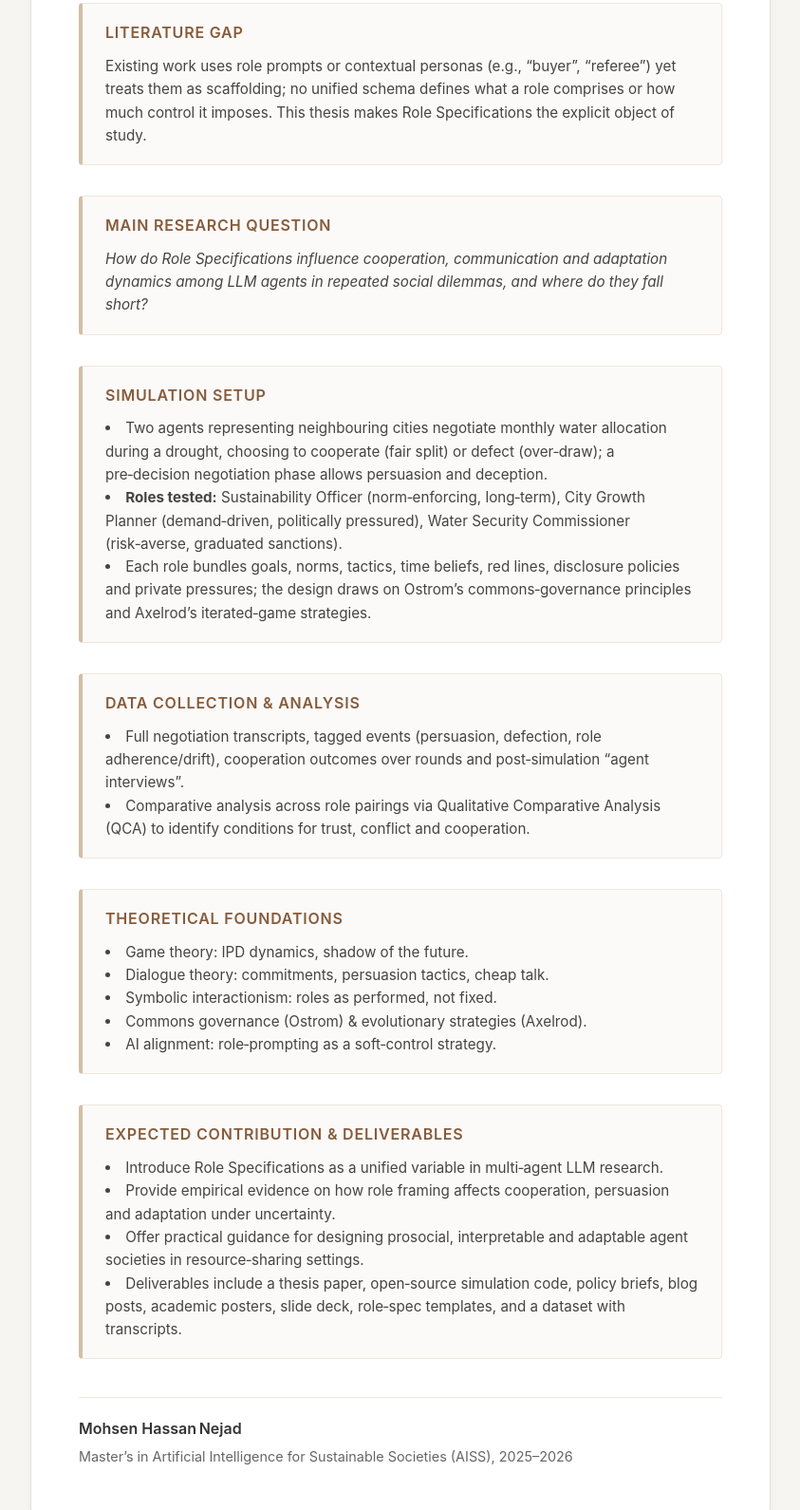
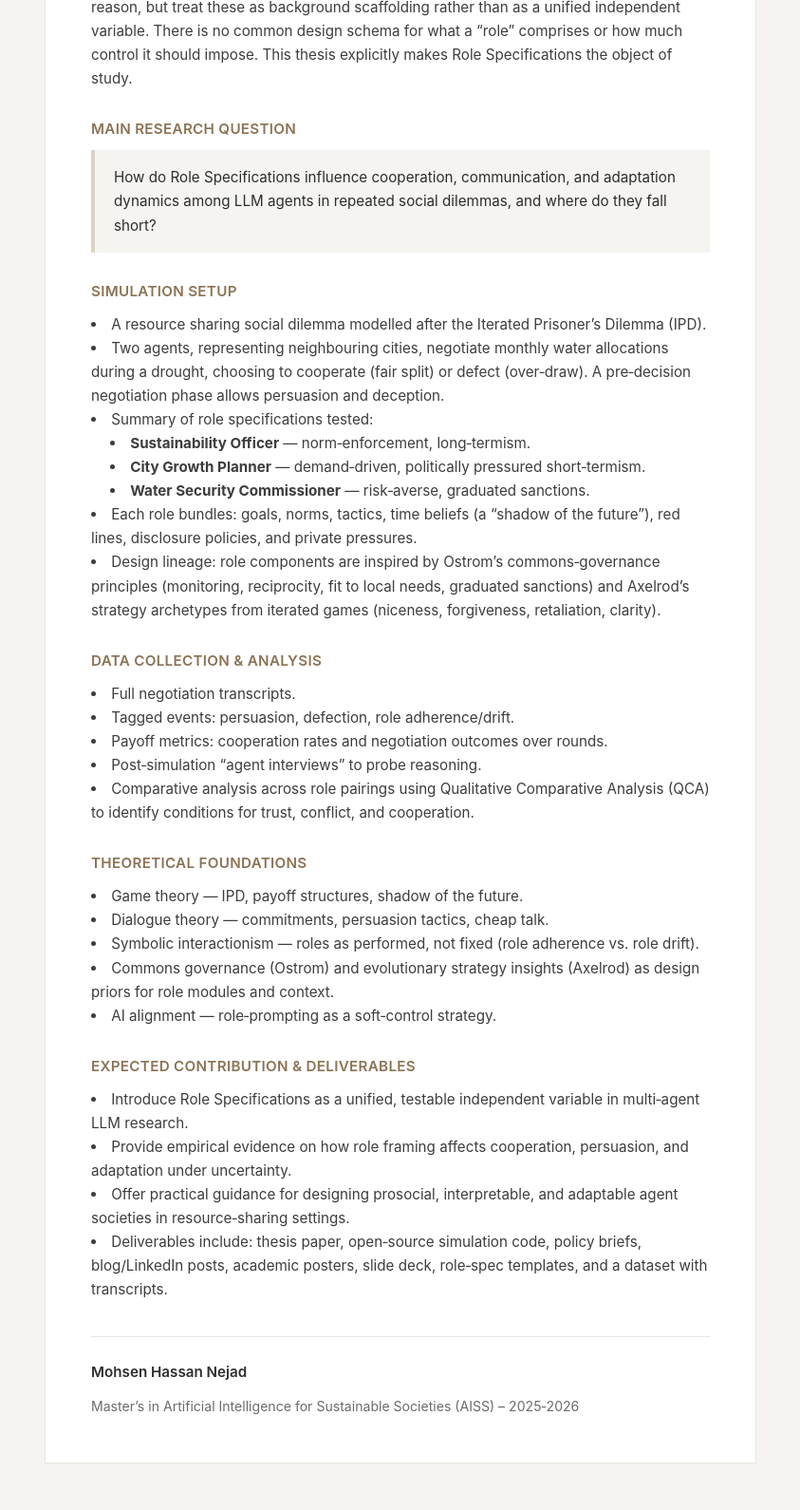
Before and after one commit to TechNejad/MA-thesis-proposal-one-pager, a plain HTML site: page index.html in a window 1280 px wide. Shown: the part 523-2113 px from the top of the page at 95% size, without its empty margins (218-1061 px from the left). Drawn offline with Linux system fonts and the light colour scheme.

Commit message:
Revert to previous index.html version

```diff
--- a/index.html
+++ b/index.html
@@ -12,59 +12,48 @@
     }
     body {
         font-family: -apple-system, BlinkMacSystemFont, 'Segoe UI', 'Roboto', sans-serif;
-        background: #f7f5f2;
+        background: #f6f3f0;
         padding: 40px 20px;
-        color: #333;
-        line-height: 1.6;
+        color: #2d2d2d;
+        line-height: 1.65;
     }
     .container {
-        max-width: 780px;
+        max-width: 750px;
         margin: 0 auto;
-        background: #fff;
-        padding: 50px;
-        border: 1px solid #e5e0d9;
-        border-radius: 8px;
-        box-shadow: 0 2px 8px rgba(0,0,0,0.04);
+        background: white;
+        padding: 48px;
+        border: 1px solid #e8e6e1;
     }
     .header {
         margin-bottom: 32px;
     }
     .title {
         font-size: 2.2em;
-        font-weight: 600;
-        color: #2c2c2c;
-        margin-bottom: 10px;
+        font-weight: 500;
+        color: #2d2d2d;
+        margin-bottom: 14px;
+        letter-spacing: -0.02em;
     }
     .subtitle {
         font-size: 1em;
-        color: #666;
-        margin-bottom: 4px;
-    }
-    .tagline {
-        font-size: 0.9em;
-        color: #8b7355;
-        margin-top: 6px;
-        font-style: italic;
+        color: #6b6b6b;
+        font-weight: 400;
+        line-height: 1.6;
     }
     .section {
-        margin-bottom: 32px;
-        padding: 18px 24px;
-        background: #fcfaf8;
-        border: 1px solid #eee7dd;
-        border-left: 4px solid #d2bea6;
-        border-radius: 4px;
+        margin-bottom: 28px;
     }
     .section-title {
-        font-size: 1em;
+        font-size: 0.95em;
+        color: #8b7355;
         font-weight: 600;
-        color: #865c3c;
+        margin-bottom: 10px;
         text-transform: uppercase;
-        margin-bottom: 10px;
-        letter-spacing: 0.05em;
+        letter-spacing: 0.02em;
     }
     .section-content {
+        color: #3d3d3d;
         font-size: 0.95em;
-        color: #444;
     }
     .section-content ul {
         list-style: disc inside;
@@ -73,23 +62,39 @@
     .section-content ul ul {
         margin-left: 20px;
     }
+    .research-question {
+        background: #f5f4f0;
+        padding: 16px 20px;
+        border-left: 4px solid #dcd3c7;
+        color: #2d2d2d;
+        font-size: 0.95em;
+    }
     .footer {
-        margin-top: 40px;
-        border-top: 1px solid #eee7dd;
-        padding-top: 20px;
+        margin-top: 36px;
+        padding-top: 24px;
+        border-top: 1px solid #e8e6e1;
+        display: grid;
+        grid-template-columns: 1fr;
+        gap: 10px;
+        align-items: center;
     }
     .contact-name {
         font-weight: 600;
-        font-size: 1em;
-        color: #333;
+        color: #2d2d2d;
+        font-size: 0.95em;
     }
     .contact-program {
-        font-size: 0.9em;
-        color: #666;
-        margin-top: 4px;
+        font-size: 0.88em;
+        color: #6b6b6b;
+        margin-top: 2px;
     }
-    @media (max-width: 600px) {
+    @media print {
+        body {
+            padding: 0;
+            background: white;
+        }
         .container {
+            border: none;
             padding: 30px;
         }
     }
@@ -100,28 +105,27 @@
     <div class="header">
         <div class="title">Playing the Part</div>
         <div class="subtitle">How Role Specifications Shape LLM Agent Interactions</div>
-        <div class="subtitle">Mohsen Hassan Nejad | Master’s in Artificial Intelligence for Sustainable Societies (AISS), 2025–2026</div>
-        <div class="tagline">Master’s thesis proposal</div>
+        <div class="subtitle">Work‑in‑progress thesis proposal</div>
     </div>
 
     <div class="section">
         <div class="section-title">Core Idea</div>
         <div class="section-content">
-            This thesis investigates how Role Specifications—structured framings that bundle an LLM agent’s persona, goals, norms, tactics, time beliefs and contextual pressures—shape interactions in mixed‑motive resource sharing. It explores role‑based framing as a soft‑alignment mechanism to foster cooperation, trust and adaptability among agents.
+            This thesis investigates how Role Specifications—structured framings of an LLM agent’s persona, goals, norms, tactics, time belief and contextual pressures—shape agent interactions in a mixed-motive resource sharing setting. The project explores role‑based framing as a possible soft‑alignment mechanism for fostering cooperation, trust, and adaptability among LLM agents.
         </div>
     </div>
 
     <div class="section">
         <div class="section-title">Literature Gap</div>
         <div class="section-content">
-            Existing work uses role prompts or contextual personas (e.g., “buyer”, “referee”) yet treats them as scaffolding; no unified schema defines what a role comprises or how much control it imposes. This thesis makes Role Specifications the explicit object of study.
+            Existing studies regularly use role prompts, personas, or contextual framings (e.g., “desperate,” “cunning,” “buyer,” “referee”) to get models to negotiate, coordinate, or reason, but treat these as background scaffolding rather than as a unified independent variable. There is no common design schema for what a “role” comprises or how much control it should impose. This thesis explicitly makes Role Specifications the object of study.
         </div>
     </div>
 
     <div class="section">
         <div class="section-title">Main Research Question</div>
-        <div class="section-content">
-            <em>How do Role Specifications influence cooperation, communication and adaptation dynamics among LLM agents in repeated social dilemmas, and where do they fall short?</em>
+        <div class="research-question">
+            How do Role Specifications influence cooperation, communication, and adaptation dynamics among LLM agents in repeated social dilemmas, and where do they fall short?
         </div>
     </div>
 
@@ -129,19 +133,30 @@
         <div class="section-title">Simulation Setup</div>
         <div class="section-content">
             <ul>
-                <li>Two agents representing neighbouring cities negotiate monthly water allocation during a drought, choosing to cooperate (fair split) or defect (over‑draw); a pre‑decision negotiation phase allows persuasion and deception.</li>
-                <li><strong>Roles tested:</strong> Sustainability Officer (norm‑enforcing, long‑term), City Growth Planner (demand‑driven, politically pressured), Water Security Commissioner (risk‑averse, graduated sanctions).</li>
-                <li>Each role bundles goals, norms, tactics, time beliefs, red lines, disclosure policies and private pressures; the design draws on Ostrom’s commons‑governance principles and Axelrod’s iterated‑game strategies.</li>
+                <li>A resource sharing social dilemma modelled after the Iterated Prisoner’s Dilemma (IPD).</li>
+                <li>Two agents, representing neighbouring cities, negotiate monthly water allocations during a drought, choosing to cooperate (fair split) or defect (over‑draw). A pre‑decision negotiation phase allows persuasion and deception.</li>
+                <li>Summary of role specifications tested:
+                    <ul>
+                        <li><strong>Sustainability Officer</strong> — norm‑enforcement, long‑termism.</li>
+                        <li><strong>City Growth Planner</strong> — demand‑driven, politically pressured short‑termism.</li>
+                        <li><strong>Water Security Commissioner</strong> — risk‑averse, graduated sanctions.</li>
+                    </ul>
+                </li>
+                <li>Each role bundles: goals, norms, tactics, time beliefs (a “shadow of the future”), red lines, disclosure policies, and private pressures.</li>
+                <li>Design lineage: role components are inspired by Ostrom’s commons‑governance principles (monitoring, reciprocity, fit to local needs, graduated sanctions) and Axelrod’s strategy archetypes from iterated games (niceness, forgiveness, retaliation, clarity).</li>
             </ul>
         </div>
     </div>
 
     <div class="section">
-        <div class="section-title">Data Collection & Analysis</div>
+        <div class="section-title">Data Collection &amp; Analysis</div>
         <div class="section-content">
             <ul>
-                <li>Full negotiation transcripts, tagged events (persuasion, defection, role adherence/drift), cooperation outcomes over rounds and post‑simulation “agent interviews”.</li>
-                <li>Comparative analysis across role pairings via Qualitative Comparative Analysis (QCA) to identify conditions for trust, conflict and cooperation.</li>
+                <li>Full negotiation transcripts.</li>
+                <li>Tagged events: persuasion, defection, role adherence/drift.</li>
+                <li>Payoff metrics: cooperation rates and negotiation outcomes over rounds.</li>
+                <li>Post‑simulation “agent interviews” to probe reasoning.</li>
+                <li>Comparative analysis across role pairings using Qualitative Comparative Analysis (QCA) to identify conditions for trust, conflict, and cooperation.</li>
             </ul>
         </div>
     </div>
@@ -150,30 +165,30 @@
         <div class="section-title">Theoretical Foundations</div>
         <div class="section-content">
             <ul>
-                <li>Game theory: IPD dynamics, shadow of the future.</li>
-                <li>Dialogue theory: commitments, persuasion tactics, cheap talk.</li>
-                <li>Symbolic interactionism: roles as performed, not fixed.</li>
-                <li>Commons governance (Ostrom) & evolutionary strategies (Axelrod).</li>
-                <li>AI alignment: role‑prompting as a soft‑control strategy.</li>
+                <li>Game theory — IPD, payoff structures, shadow of the future.</li>
+                <li>Dialogue theory — commitments, persuasion tactics, cheap talk.</li>
+                <li>Symbolic interactionism — roles as performed, not fixed (role adherence vs. role drift).</li>
+                <li>Commons governance (Ostrom) and evolutionary strategy insights (Axelrod) as design priors for role modules and context.</li>
+                <li>AI alignment — role‑prompting as a soft‑control strategy.</li>
             </ul>
         </div>
     </div>
 
     <div class="section">
-        <div class="section-title">Expected Contribution & Deliverables</div>
+        <div class="section-title">Expected Contribution &amp; Deliverables</div>
         <div class="section-content">
             <ul>
-                <li>Introduce Role Specifications as a unified variable in multi‑agent LLM research.</li>
-                <li>Provide empirical evidence on how role framing affects cooperation, persuasion and adaptation under uncertainty.</li>
-                <li>Offer practical guidance for designing prosocial, interpretable and adaptable agent societies in resource‑sharing settings.</li>
-                <li>Deliverables include a thesis paper, open‑source simulation code, policy briefs, blog posts, academic posters, slide deck, role‑spec templates, and a dataset with transcripts.</li>
+                <li>Introduce Role Specifications as a unified, testable independent variable in multi‑agent LLM research.</li>
+                <li>Provide empirical evidence on how role framing affects cooperation, persuasion, and adaptation under uncertainty.</li>
+                <li>Offer practical guidance for designing prosocial, interpretable, and adaptable agent societies in resource‑sharing settings.</li>
+                <li>Deliverables include: thesis paper, open‑source simulation code, policy briefs, blog/LinkedIn posts, academic posters, slide deck, role‑spec templates, and a dataset with transcripts.</li>
             </ul>
         </div>
     </div>
 
     <div class="footer">
-        <div class="contact-name">Mohsen Hassan Nejad</div>
-        <div class="contact-program">Master’s in Artificial Intelligence for Sustainable Societies (AISS), 2025–2026</div>
+        <div class="contact-name">Mohsen Hassan Nejad</div>
+        <div class="contact-program">Master’s in Artificial Intelligence for Sustainable Societies (AISS) – 2025‑2026</div>
     </div>
 </div>
 </body>
```
